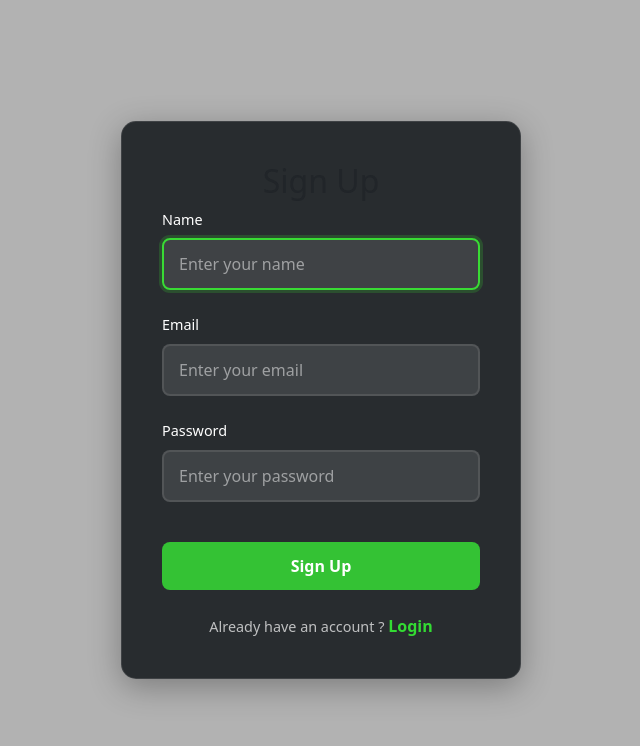
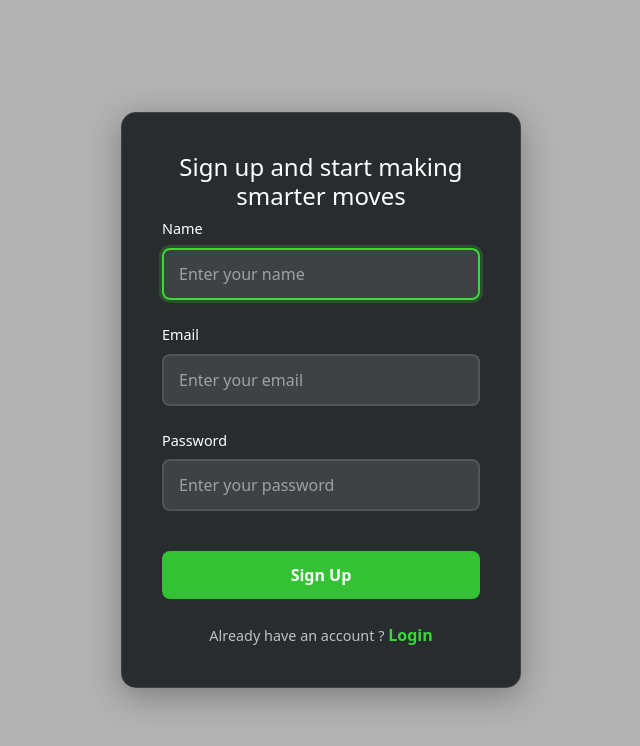
Before and after one commit to IT21062438/ExportManagement, a React (Create React App) app in the folder client/: page /signup in a window 1280 px wide. Shown: the top 746 px of the page, without its empty margins (319-959 px from the left). Built offline with nearby package versions, Linux system fonts and the light colour scheme.

Commit message:
Update Signup.js

```diff
--- a/client/src/components/Signup.js
+++ b/client/src/components/Signup.js
@@ -57,7 +57,7 @@ function Signup() {
   return (
     <div className="login-page">
       <div className="signup-container">
-        <h2>Sign Up</h2>
+        <h4>Sign up and start making smarter moves</h4>
 
         <form onSubmit={handleSubmit}>
           <div className="form-group">
```
